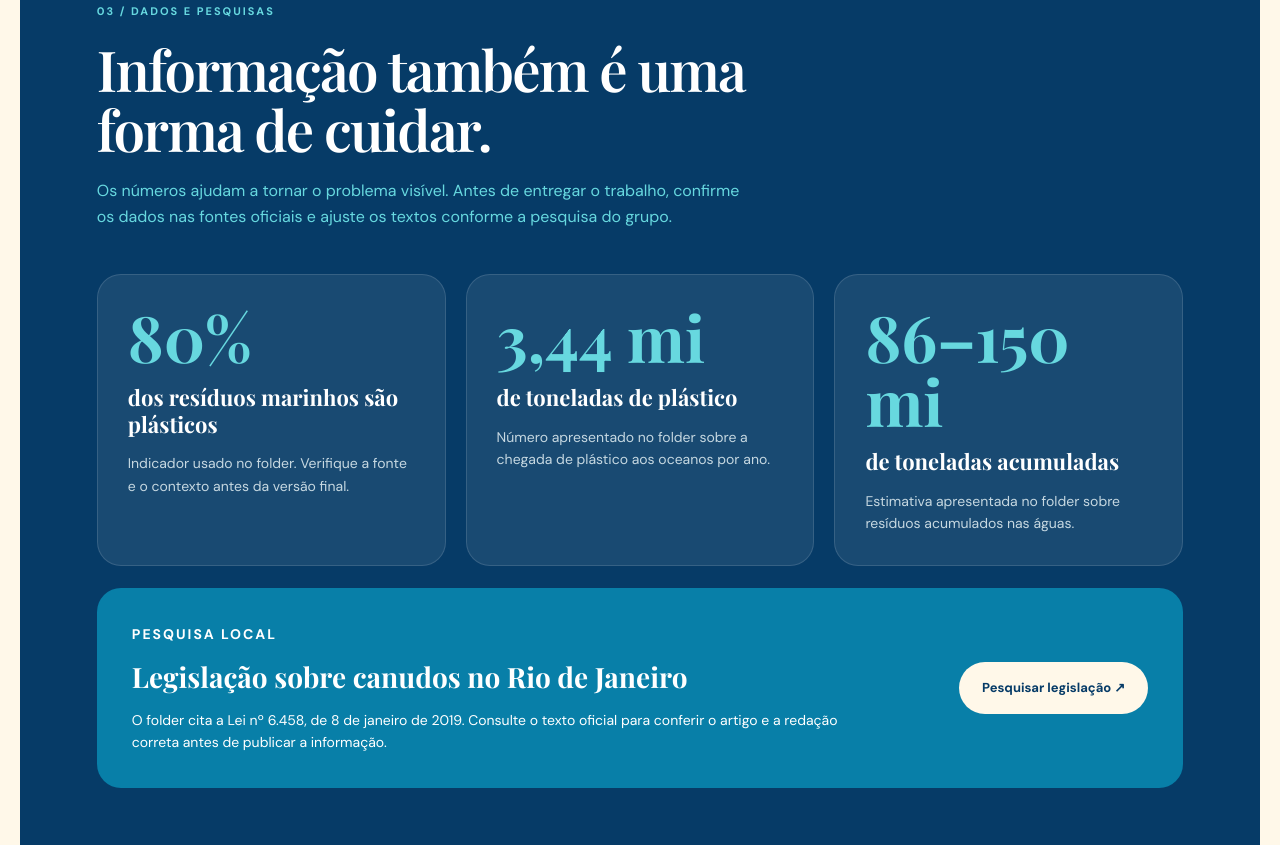
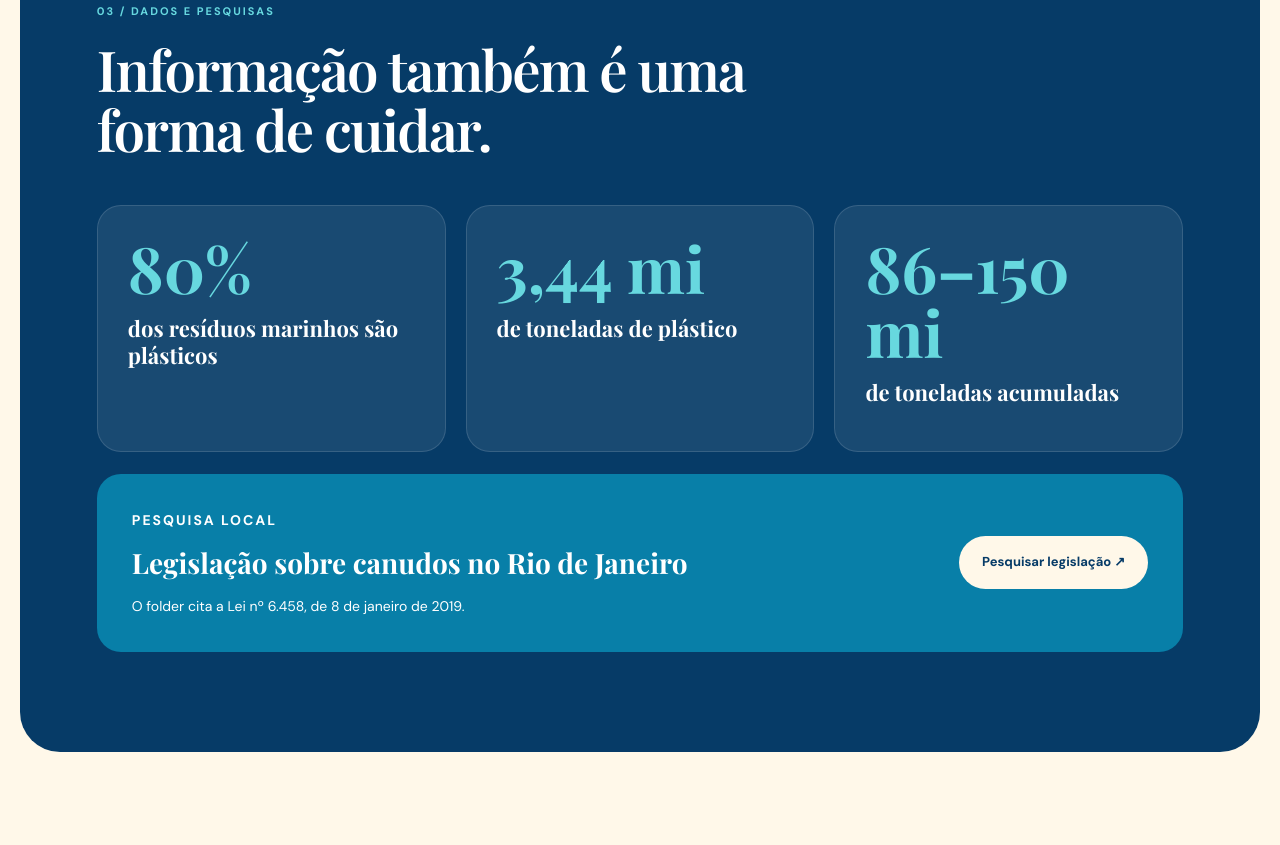
Before and after one commit to Swanvisky/OceanPeace, a plain HTML site: page Ocean-peace/index.html in a window 1280 px wide. Shown: the part 2595-3440 px from the top of the page. Drawn offline with nearby package versions, Linux system fonts and the light colour scheme.

Commit message:
Atualizar o index.html

```diff
--- a/Ocean-peace/index.html
+++ b/Ocean-peace/index.html
@@ -135,27 +135,20 @@
       <div class="section-heading">
         <p class="eyebrow">03 / DADOS E PESQUISAS</p>
         <h2>Informação também é uma forma de cuidar.</h2>
-        <p>
-          Os números ajudam a tornar o problema visível. Antes de entregar o trabalho,
-          confirme os dados nas fontes oficiais e ajuste os textos conforme a pesquisa do grupo.
-        </p>
       </div>
 
       <div class="stats-grid">
         <article class="stat-card">
           <strong>80%</strong>
           <h3>dos resíduos marinhos são plásticos</h3>
-          <p>Indicador usado no folder. Verifique a fonte e o contexto antes da versão final.</p>
         </article>
         <article class="stat-card">
           <strong>3,44 mi</strong>
           <h3>de toneladas de plástico</h3>
-          <p>Número apresentado no folder sobre a chegada de plástico aos oceanos por ano.</p>
         </article>
         <article class="stat-card">
           <strong>86–150 mi</strong>
           <h3>de toneladas acumuladas</h3>
-          <p>Estimativa apresentada no folder sobre resíduos acumulados nas águas.</p>
         </article>
       </div>
 
@@ -164,8 +157,7 @@
           <p class="card-tag">PESQUISA LOCAL</p>
           <h3>Legislação sobre canudos no Rio de Janeiro</h3>
           <p>
-            O folder cita a Lei nº 6.458, de 8 de janeiro de 2019. Consulte o texto oficial
-            para conferir o artigo e a redação correta antes de publicar a informação.
+            O folder cita a Lei nº 6.458, de 8 de janeiro de 2019.
           </p>
         </div>
         <a class="button button-light" href="https://leismunicipais.com.br/" target="_blank" rel="noopener noreferrer">
@@ -242,12 +234,6 @@
         <p>Ocean Peace • 2026</p>
         <p class="muted">Adicione aqui os nomes da equipe e os contatos oficiais, se necessário.</p>
       </div>
-
-      <div class="footer-column qr-area">
-        <h3>QR Code</h3>
-        <div class="qr-placeholder">QR</div>
-        <p>Substitua este espaço pelo QR code do site publicado.</p>
-      </div>
     </div>
     <div class="footer-bottom">
       <span>© 2026 Ocean Peace</span>
```
